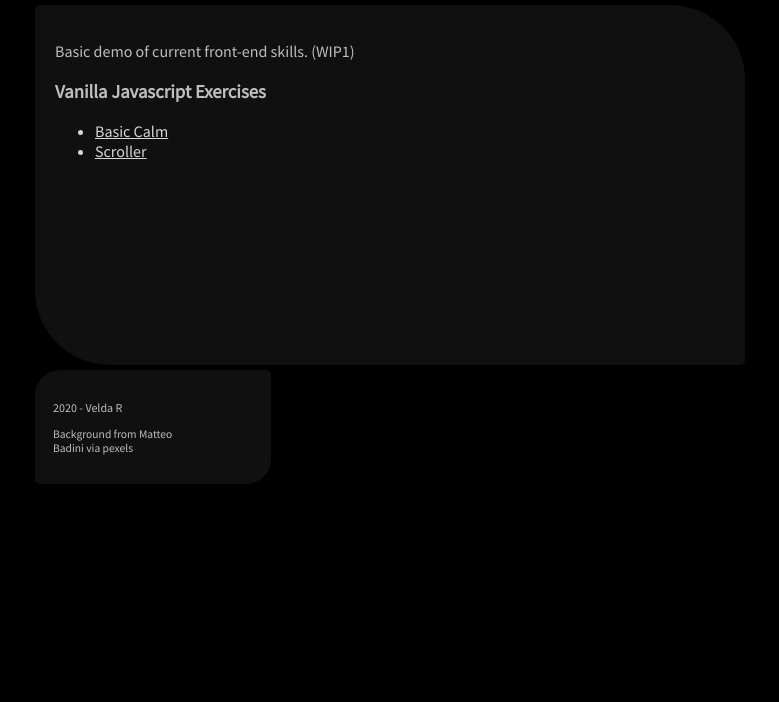
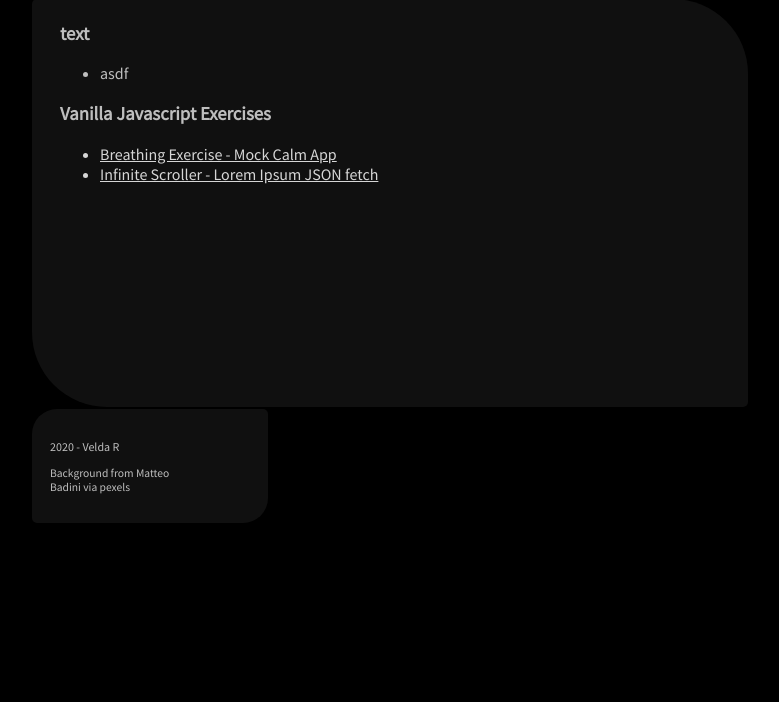
Before and after one commit to VeldaR/project-sandbox, a website built with webpack: page app/index.html in a window 1280 px wide. Shown: the part 98-800 px from the top of the page, without its empty margins (250-1029 px from the left). Built offline with nearby package versions, Linux system fonts and the light colour scheme; files whose address does not match are found by name.

Commit message:
Updated 4.29.2020

```diff
--- a/app/assets/css/style.css
+++ b/app/assets/css/style.css
@@ -1,6 +1,10 @@
+/* Webpack Modules Thing */
+
 @import 'modules/_basics.css';
+
+/* Fonts */
+
 @import url('https://fonts.googleapis.com/css2?family=Source+Sans+Pro&display=swap');
-
 
 body {
     background: no-repeat center url("../assets/images/mountain_matteo_badini.jpg") #000;
@@ -10,39 +14,33 @@ body {
     margin: 0 auto;
 }
 
-p {
-    max-width: 75%;
-}
+/* Tweaks */
 
-a:any-link {
-    color: #d6d6d6;
-}
+p { max-width: 75%; }
 
-.smol {
-    font-size: 0.75rem;
-}
+a:any-link { color: #d6d6d6; }
 
-.very-smol {
-    font-size: 0.72rem;
-}
+.smol { font-size: 0.75rem; }
+
+.very-smol { font-size: 0.72rem; }
+
+/* DIVs */
 
 #header {
     background: #101010;
     text-align: center;
     max-width: 200px;
     padding: 5px;
-    margin: 5px;
+    margin: 2px;
     border-radius: 25px 5px 25px 5px;
 }
 
 #container {
     background: #101010;
-    /* Units might change later. */
-    max-width: 75vw;
-    min-width: 50vw;
-    min-height: 40vh;
-    padding: 20px;
-    margin: 5px;
+    min-width: 20vw;
+    min-height: 50vh;
+    padding: 4px 28px;
+    margin: 2px;
     border-radius: 5px 75px 5px 75px;
 }
 
@@ -51,6 +49,6 @@ a:any-link {
     text-align: left;
     max-width: 200px;
     padding: 18px;
-    margin: 5px;
+    margin: 2px;
     border-radius: 25px 5px 25px 5px;
 }
--- a/app/index.html
+++ b/app/index.html
@@ -12,11 +12,14 @@
     </header>
 
     <div id="container" class="container">
-        <p>Basic demo of current front-end skills. (WIP1)</p>
+        <h3>text</h3>
+        <ul>
+            <li>asdf</li>
+        </ul>
         <h3>Vanilla Javascript Exercises</h3>
         <ul>
-            <a href="/calm/calm.html"><li>Basic Calm</li></a>
-            <a href="/scroller/scroller.html"><li>Scroller</li></a>
+            <a href="/calm/calm.html"><li>Breathing Exercise - Mock Calm App</li></a>
+            <a href="/scroller/scroller.html"><li>Infinite Scroller - Lorem Ipsum JSON fetch</li></a>
         </ul>
     </div>
 
--- a/app/scroller/scroller.css
+++ b/app/scroller/scroller.css
@@ -2,6 +2,10 @@
 
 * {
     box-sizing: border-box;
+}
+
+a:any-link {
+    color: #eee;
 }
 
 body {
```
Also changed, not shown: app/calm/calm.html (+1 -1 lines), app/scroller/scroller.html (+2 -0 lines), README.md.
